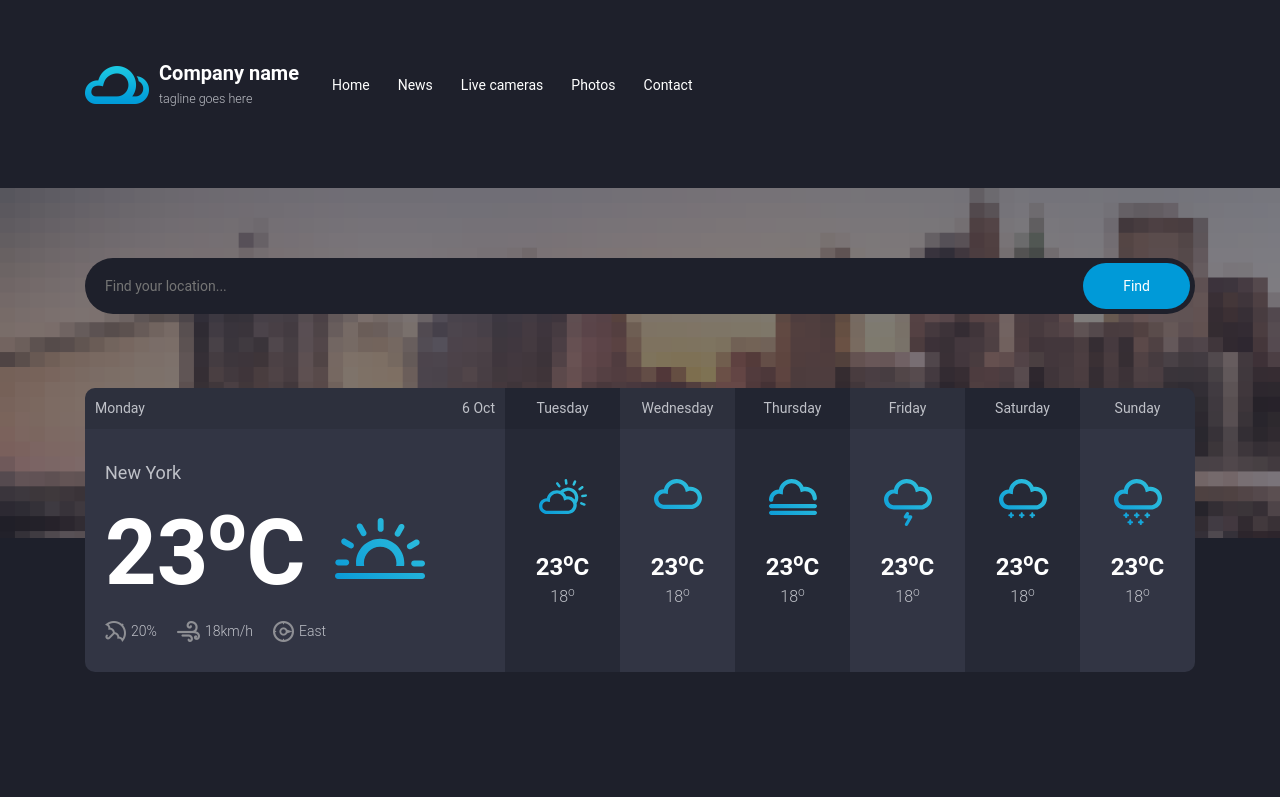
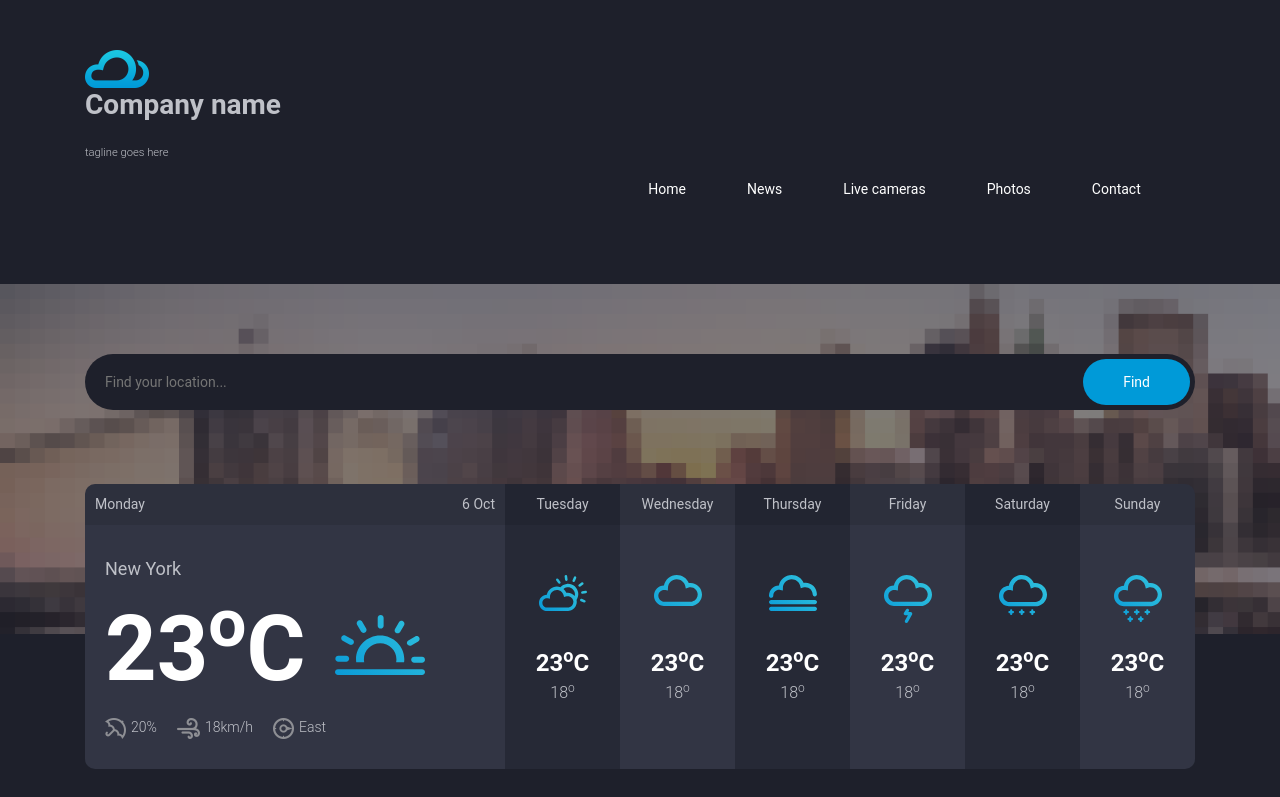
Before and after one commit to Kimthean/React_Testing, a React (Vite) app: page / in a window 1280 px wide. Shown: the top 797 px of the page. Built offline with nearby package versions, Linux system fonts and the light colour scheme.

Commit message:
implemented weather api

```diff
--- a/package.json
+++ b/package.json
@@ -12,6 +12,7 @@
   "dependencies": {
     "@fortawesome/free-brands-svg-icons": "^6.4.2",
     "@fortawesome/react-fontawesome": "^0.2.0",
+    "axios": "^1.5.0",
     "bootstrap": "^5.3.1",
     "node-sass": "^9.0.0",
     "react": "^18.2.0",
--- a/src/components/Header.jsx
+++ b/src/components/Header.jsx
@@ -23,14 +23,13 @@ function Header() {
 		<div className="container">
 			<div className="site-content">
 				<div className="site-header">
+					<img src="/src/assets/images/logo.png" alt="" className="logo" />
+					<div className="logo-type">
+						<h1 className="site-title">Company name</h1>
+						<small className="site-description">tagline goes here</small>
+					</div>
 					<Navbar expand="lg">
-						<Navbar.Brand as={Link} to="/" className="branding">
-							<img src="/src/assets/images/logo.png" alt="" className="logo" />
-							<div className="logo-type">
-								<h1 className="site-title">Company name</h1>
-								<small className="site-description">tagline goes here</small>
-							</div>
-						</Navbar.Brand>
+						<Navbar.Brand as={Link} to="/" className="branding"></Navbar.Brand>
 
 						{/* Place the custom ToggleIcon within the Navbar.Toggle */}
 						<Navbar.Toggle aria-controls="basic-navbar-nav">
--- a/src/components/Hero.jsx
+++ /dev/null
@@ -1,21 +0,0 @@
-import React from "react";
-
-class Hero extends React.Component {
-	render() {
-		return (
-			<div
-				className="hero"
-				style={{ backgroundImage: 'url("/src/assets/images/banner.png")' }}
-			>
-				<div className="container">
-					<form action="#" className="find-location">
-						<input type="text" placeholder="Find your location..." />
-						<input type="submit" value="Find" />
-					</form>
-				</div>
-			</div>
-		);
-	}
-}
-
-export default Hero;
--- a/src/pages/Home.jsx
+++ b/src/pages/Home.jsx
@@ -1,11 +1,45 @@
 import React from "react";
-import Hero from "../components/Hero";
 
-class Home extends React.Component {
-	render() {
+import axios from "axios";
+
+function Home() {
+	const [data, setData] = React.useState({});
+	const [location, setLocation] = React.useState("");
+
+	const url = `https://api.openweathermap.org/data/2.5/weather?units=metric&q=${location}&appid=3abb762f2b6fd024026086b6b6bb36ab`;
+
+	const searchFunction = (event) => {
+		axios.get(url).then((res) => {
+			const weatherData = res.data;
+			setData(weatherData);
+			console.log(weatherData);
+		});
+		setLocation("");
+	};
+
+	const handleSubmit = (event) => {
+		event.preventDefault();
+		searchFunction();
+	};
+
 	return (
 		<div className="home">
-				<Hero />
+			<div
+				className="hero"
+				style={{ backgroundImage: 'url("/src/assets/images/banner.png")' }}
+			>
+				<div className="container">
+					<form onSubmit={handleSubmit} className="find-location">
+						<input
+							value={location}
+							onChange={(event) => setLocation(event.target.value)}
+							type="text"
+							placeholder="Find your location..."
+						/>
+						<input type="submit" value="Find" />
+					</form>
+				</div>
+			</div>
 			<div className="container">
 				<div className="forecast-table">
 					<div className="forecast-container">
@@ -237,10 +271,9 @@ class Home extends React.Component {
 									</h3>
 									<p>
 										Nobis architecto consequatur ab, ea, eum autem aperiam
-											accusantium placeat vitae facere explicabo temporibus
-											minus distinctio cum optio quis, dignissimos eius
-											aspernatur fuga. Praesentium totam, corrupti beatae amet
-											expedita veritatis.
+										accusantium placeat vitae facere explicabo temporibus minus
+										distinctio cum optio quis, dignissimos eius aspernatur fuga.
+										Praesentium totam, corrupti beatae amet expedita veritatis.
 									</p>
 								</div>
 								<div />
@@ -253,10 +286,9 @@ class Home extends React.Component {
 									</h3>
 									<p>
 										Nobis architecto consequatur ab, ea, eum autem aperiam
-											accusantium placeat vitae facere explicabo temporibus
-											minus distinctio cum optio quis, dignissimos eius
-											aspernatur fuga. Praesentium totam, corrupti beatae amet
-											expedita veritatis.
+										accusantium placeat vitae facere explicabo temporibus minus
+										distinctio cum optio quis, dignissimos eius aspernatur fuga.
+										Praesentium totam, corrupti beatae amet expedita veritatis.
 									</p>
 								</div>
 								<div />
@@ -308,9 +340,7 @@ class Home extends React.Component {
 										</a>
 									</li>
 									<li>
-											<a href="#">
-												Architecto beatae vitae dicta sunt explicabo
-											</a>
+										<a href="#">Architecto beatae vitae dicta sunt explicabo</a>
 									</li>
 									<li>
 										<a href="#">Nemo enim ipsam voluptatem quia voluptas</a>
@@ -371,6 +401,5 @@ class Home extends React.Component {
 		</div>
 	);
 }
-}
 
 export default Home;
--- a/src/sass/layout/_header.scss
+++ b/src/sass/layout/_header.scss
@@ -29,8 +29,21 @@
 
 /* styles.scss */
 
+.navbar {
+
+	padding: 10px 20px;
+	margin-left: 43%;
+
+	right: 0;
+	top: 0;
+	z-index: 9999;
+
+	// Rest of the code...
+  }
+
 /* Style the custom Navbar */
 .custom-navbar {
+
 	float: right; /* Float the Navbar to the right */
   }
 
@@ -48,10 +61,13 @@
 
   /* Show the Navbar Toggle button on smaller screens */
   @media screen and (max-width: 990px) {
+
 	.navbar-toggler {
+
 	  display: inline-block;
 
 	}
+
   }
 
   /* Style the Navbar Toggle button when hovered or active */
@@ -67,17 +83,13 @@
 	color: white;
 	transition: 0.3s ease;
 	font-weight: 400;
-	margin-left: 10px; /* Add margin between Nav.Link items */
+	margin-left: 43px; /* Add margin between Nav.Link items */
 	float: left	; /* Float Nav.Link items to the left */
   }
 
-  /* Style the current menu item */
 
 
-  .nav-link:hover {
 
-	color: $accent-color; /* Change text color on hover or when active */
-  }
 
 
 
--- a/src/sass/style.css
+++ b/src/sass/style.css
@@ -1316,6 +1316,14 @@ form textarea {
 }
 
 /* styles.scss */
+.navbar {
+  padding: 10px 20px;
+  margin-left: 43%;
+  right: 0;
+  top: 0;
+  z-index: 9999;
+}
+
 /* Style the custom Navbar */
 .custom-navbar {
   float: right; /* Float the Navbar to the right */
@@ -1351,13 +1359,8 @@ form textarea {
   color: white;
   transition: 0.3s ease;
   font-weight: 400;
-  margin-left: 10px; /* Add margin between Nav.Link items */
+  margin-left: 43px; /* Add margin between Nav.Link items */
   float: left; /* Float Nav.Link items to the left */
-}
-
-/* Style the current menu item */
-.nav-link:hover {
-  color: #009ad8; /* Change text color on hover or when active */
 }
 
 .hero {
```
Also changed, not shown: 2 other files (tests, documents, lock files or other folders). Lines whose indentation alone changed are shown as unchanged.
